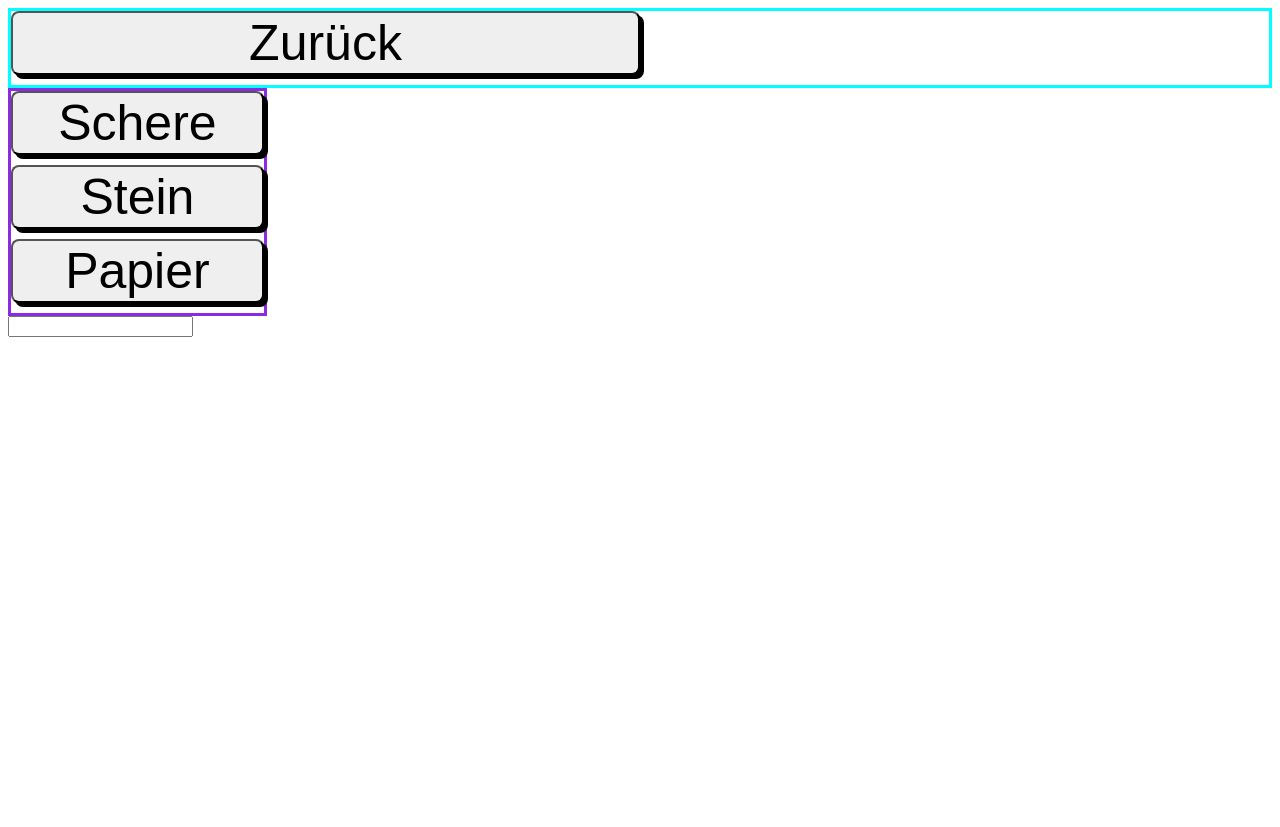
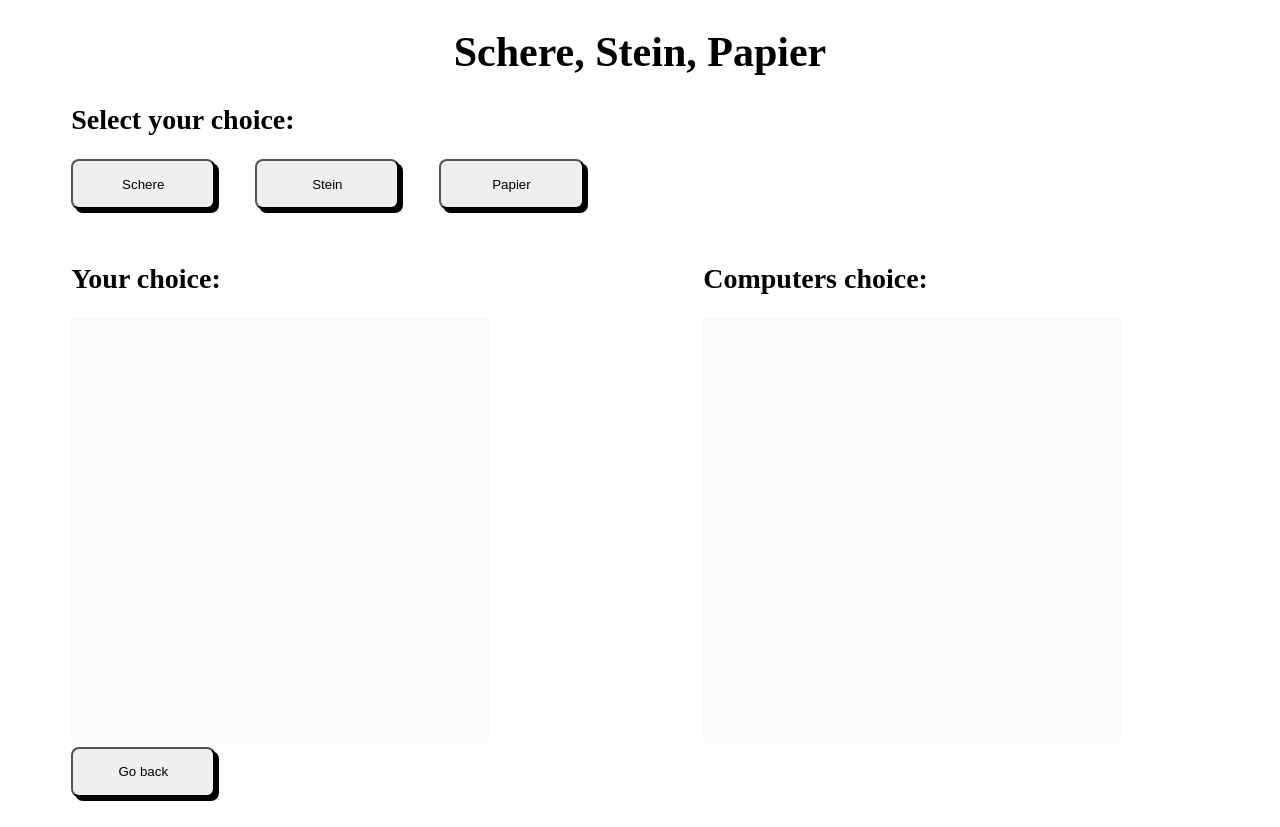
Before and after one commit to Gremmling/IBS-Project, a plain HTML site: page Bantel_Projekt/HTML/Schere_Stein_Papier.html in a window 1280 px wide. Before the commit the page ends 800 px from the top, so only its background shows below. Drawn offline with Linux system fonts and the light colour scheme.

Commit message:
More updates frontend
yep

```diff
--- a/Bantel_Projekt/HTML/Schere_Stein_Papier.html
+++ b/Bantel_Projekt/HTML/Schere_Stein_Papier.html
@@ -1,13 +1,41 @@
 <!DOCTYPE html>
 <html>
 	<style>
+		h1{
+			text-align: center;
+			font-size: 42px;
+		}
 
-		.buttonStyle{
-		border-radius: 8px;
-		font-size: 50px;
-		width: 100%;
-		box-shadow: 4px 4px;
-		margin-bottom: 10px;
+		h2{
+			font-size: 28px;
+		}
+
+		button{
+			width: 12%;
+			height: 50px;
+			margin-right: 3%;
+			display: inline-block;
+			border-radius: 8px;
+			box-shadow: 4px 4px;
+		}
+
+		#container{
+			margin-left: 5%;
+			margin-bottom: 30px;
+		}
+
+		.colLeft{
+			width: 40%;
+			margin-left: 5%;
+			margin-right: 5%;
+			float: left;
+		}
+
+		.colRight{
+			width: 40%;
+			margin-left: 5%;
+			margin-right: 5%;
+			float: right;
 		}
 
 		.divButtonsSchereSteinPapier{
@@ -29,20 +57,67 @@
 			margin-bottom: 10px;
 		}
 	</style>
+
+	<script>
+		function selection(x)	{
+			var picture;
+			var result = "<h1>You win!</h1>";
+
+			if(x == 1) picture = "<img src='pictures/scissors.png'>";
+			if(x == 2) picture = "<img src='pictures/rock.png'>";
+			if(x == 3) picture = "<img src='pictures/paper.png'>";
+
+			document.getElementById("picture1").innerHTML = picture;
+
+			var y = Math.floor(Math.random() * 3) + 1;
+
+			if(y == 1) picture = "<img src='pictures/scissors.png'>";
+			if(y == 2) picture = "<img src='pictures/rock.png'>";
+			if(y == 3) picture = "<img src='pictures/paper.png'>";
+
+			document.getElementById("picture2").innerHTML = picture;
+
+			if((x == 1 && y == 2) || (x == 2 && y == 3) || (x == 3 && y == 1)) result = "<h1>You lose!</h1>";
+
+			if((x == 1 && y == 1) || (x == 2 && y == 2) || (x == 3 && y == 3)) result = "<h1>Tie!</h1>";
+
+			document.getElementById("result").innerHTML = result;
+		}
+	</script>
+
 	<head>
-		<title>Bantel Projekt</title>
+		<title>Schere, Stein, Papier</title>
 	</head>
+
 	<body>
-		<div class="divBackButton">
-			<button class="backButton" onclick="window.location.href='FrontPage.html'">Zurück</button><br>
+		<h1>Schere, Stein, Papier</h1>
+
+		<div id="container">
+			<h2>Select your choice:</h2>
+			<button id="button1" onclick="selection(1)">Schere</button>
+			<button id="button2" onclick="selection(2)">Stein</button>
+			<button id="button3" onclick="selection(3)">Papier</button>
 		</div>
-		<div class="divButtonsSchereSteinPapier">
-			<button class="buttonStyle">Schere</button><br>
-			<button class="buttonStyle">Stein</button><br>
-			<button class="buttonStyle">Papier</button><br>
+
+		<div class="colLeft">
+			<h2>Your choice:</h2>
+			<div id="picture1">
+				<img src='pictures/filler.png'>
+			</div>
 		</div>
-		<div>
-			<input readonly></textarea>
+
+		<div class="colRight">
+			<h2>Computers choice:</h2>
+			<div id="picture2">
+				<img src='pictures/filler.png'>
+			</div>
 		</div>
+
+		<div id="result"></div>
+
+		<div id="container">
+			<button onclick="window.location.href='FrontPage.html'">Go back</button>
+		</div>
+
 	</body>
 </html>
```
Also changed, not shown: Bantel_Projekt/HTML/FrontPage.html (+19 -12 lines), Bantel_Projekt/HTML/Witz.html (+32 -4 lines), Bantel_Projekt/HTML/pictures/filler.png (added), Bantel_Projekt/HTML/pictures/paper.png (added), Bantel_Projekt/HTML/pictures/rock.png (added), Bantel_Projekt/HTML/pictures/scissors.png (added).
